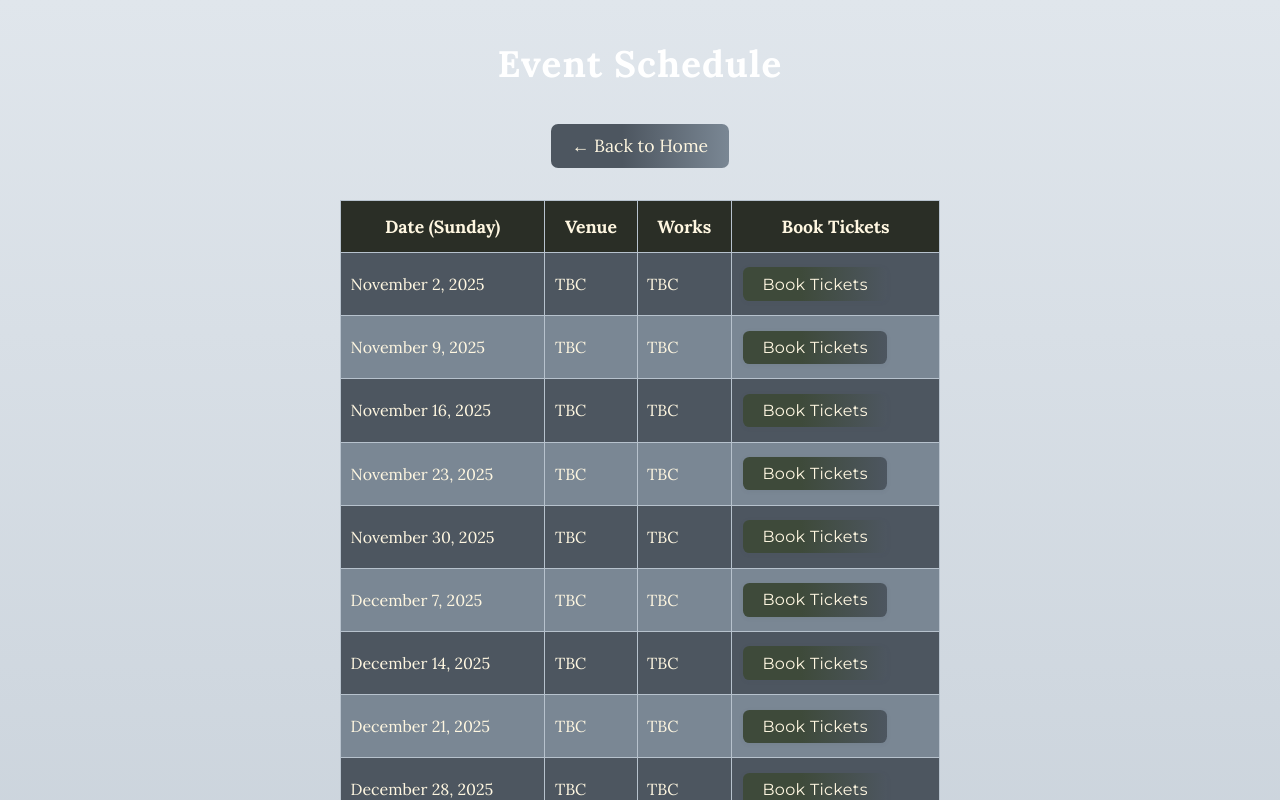
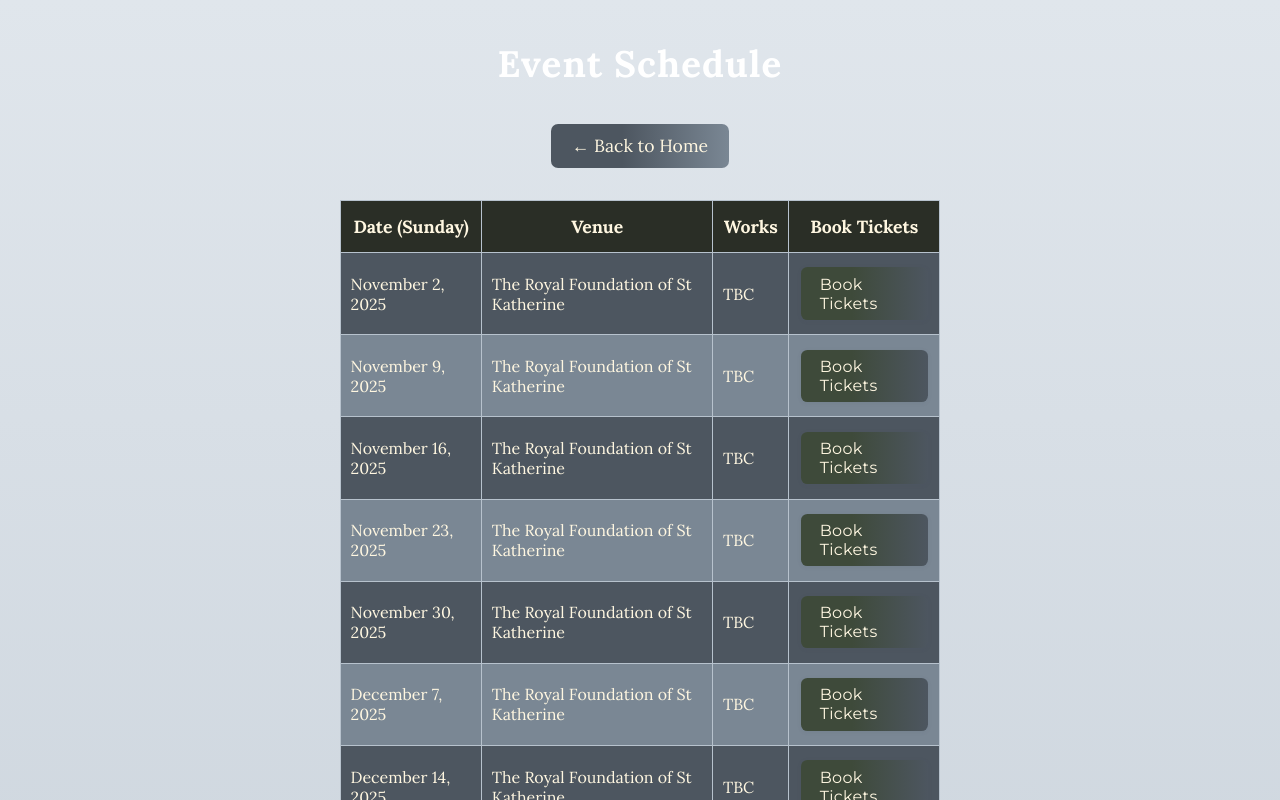
Before and after one commit to UrsulaDeCastroRobinson/brahmsclub_tickets, a Next.js app: page /schedule in a window 1280 px wide. Shown: the top 800 px of the page. Built offline with nearby package versions, Linux system fonts and the light colour scheme.

Commit message:
St Katherines venue

```diff
--- a/pages/booking.js
+++ b/pages/booking.js
@@ -87,7 +87,7 @@
             <input
               type="number"
               value={amount}
-              placeholder="£5, £10 or £20. Contact us for season donation"
+              placeholder="£5, £10 or £20."
               min="1"
               onChange={e => setAmount(e.target.value)}
               required
@@ -151,6 +151,8 @@
 		   <em>
 		   <br />
 		   Contact: contact@brahmsclub.org
+		   <br />
+		   Please contact us for season ticket.
           </em>
 		  </div>
         </div>
--- a/pages/schedule.js
+++ b/pages/schedule.js
@@ -6,14 +6,14 @@
 const months1 = ["November", "December"];
 const months2 = ["March", "April", "May"];
 const venues = [
-  "TBC",
-  "TBC",
-  "TBC",
-  "TBC",
-  "TBC",
-  "TBC",
-  "TBC",
-  "TBC",
+  "The Royal Foundation of St Katherine",
+  "The Royal Foundation of St Katherine",
+  "The Royal Foundation of St Katherine",
+  "The Royal Foundation of St Katherine",
+  "The Royal Foundation of St Katherine",
+  "The Royal Foundation of St Katherine",
+  "The Royal Foundation of St Katherine",
+  "The Royal Foundation of St Katherine",
 ];
 const works = [
   "TBC",
```
Also changed, not shown: pages/index.js (+4 -4 lines).
